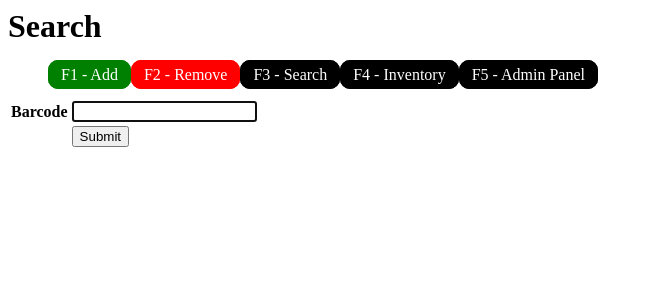
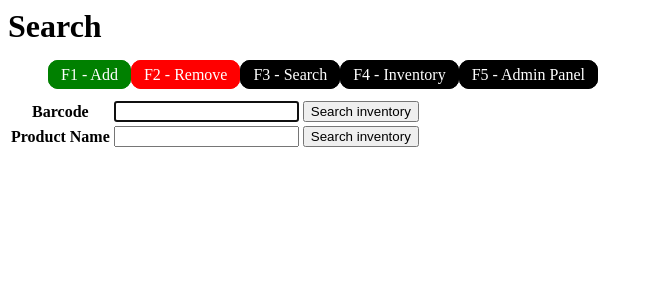
Before and after one commit to stevenharradine/KitchenInventory, a PHP site: page /search.php in a window 1280 px wide. Shown: the top 300 px of the page, without its empty margins (0-652 px from the left). Run offline with PHP 8.4, Linux system fonts and the light colour scheme.

Commit message:
search by name

```diff
--- a/docroot/search.php
+++ b/docroot/search.php
@@ -3,20 +3,22 @@
   include 'header.php';
   include 'menu.php';
 ?>
+      <table>
+        <tr>
     <form action="search-by-barcode.php" method="post">
-      <table>
-        <tbody>
-          <tr>
-            <th>Barcode</th>
-            <td><input type="text" name="barcode" id="barcode" /></td>
-          </tr>
-          <tr>
-            <td></td>
-            <td><input type="submit" name="Search inventory" /></td>
-          </tr>
-        </tbody>
+          <th>Barcode</th>
+          <td><input type="text" name="barcode" id="barcode" /></td>
+          <td><input type="submit" value="Search inventory" /></td>
+    </form>
+        </tr>
+        <tr>
+    <form action="search-by-name.php" method="post">
+          <th>Product Name</th>
+          <td><input type="text" name="name" id="name" /></td>
+          <td><input type="submit" value="Search inventory" /></td>
+    </form>
+        </tr>
       </table>
-    </form>
     <script>
 window.onload = function () {
   var input = document.getElementById('barcode');
```
Also changed, not shown: docroot/create.php (+8 -1 lines).
